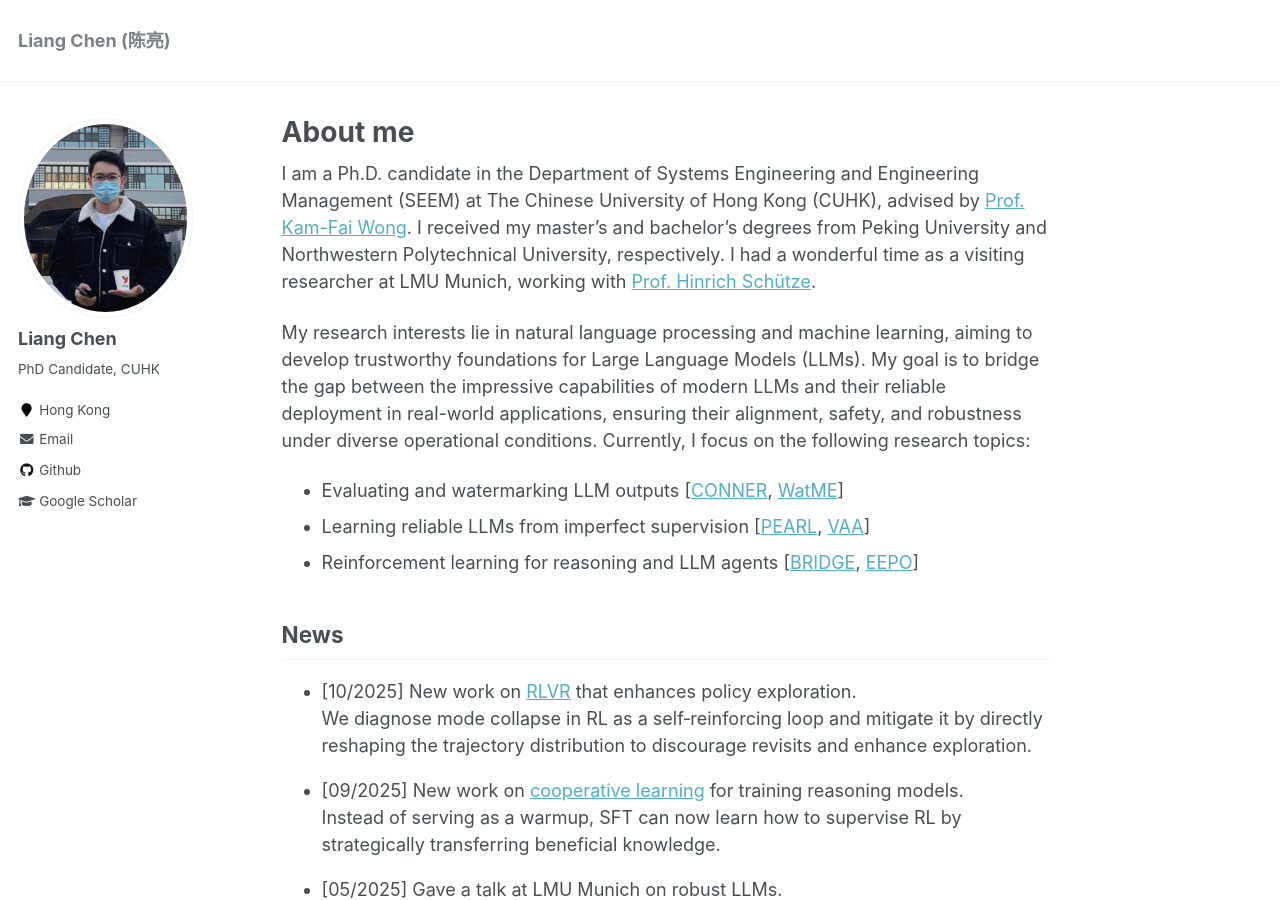
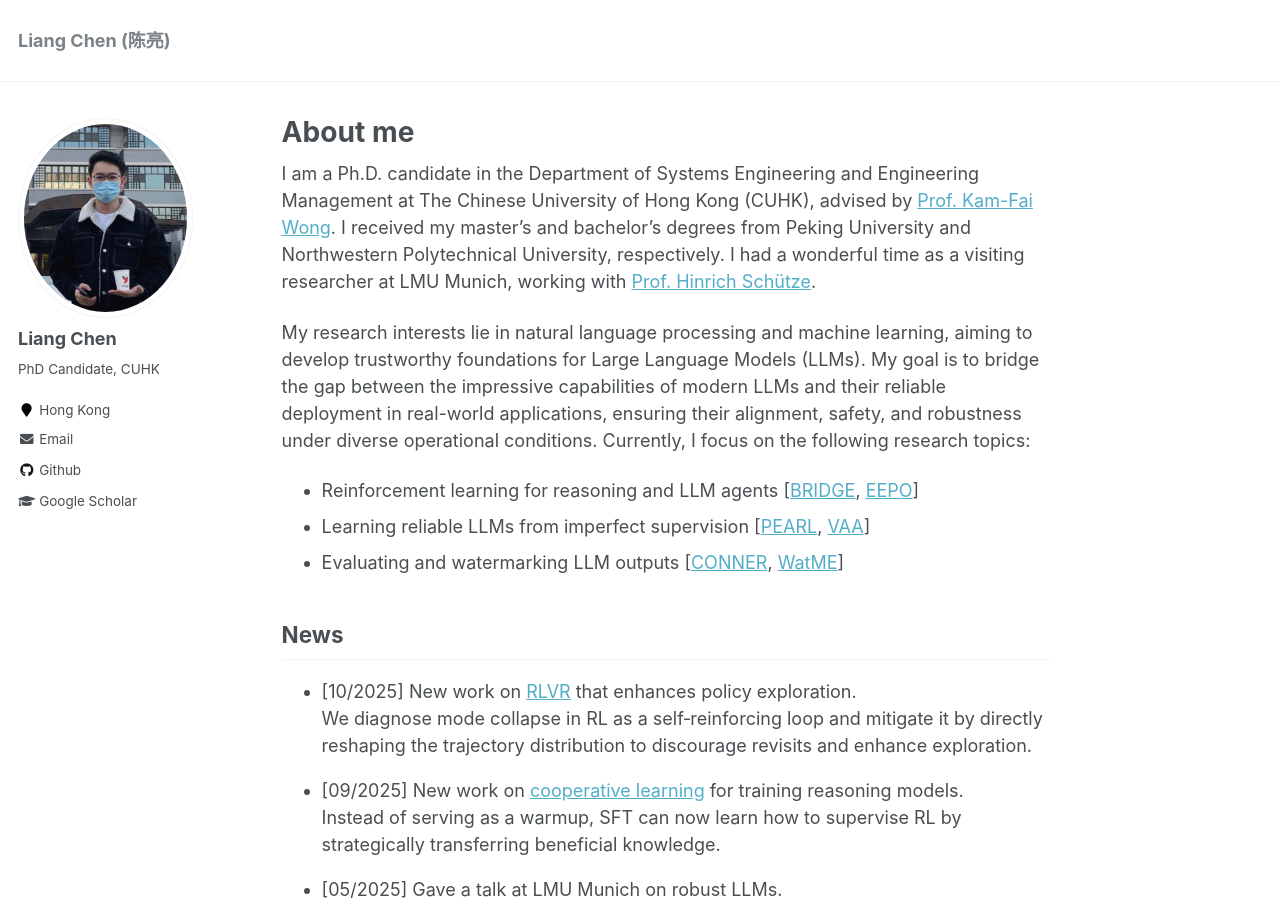
Before and after one commit to ChanLiang/ChanLiang.github.io, a Jekyll site: the page built from _pages/about.md, in a window 1280 px wide and 900 px high. Built offline with Jekyll 4.4.1, drawn with Linux system fonts in a browser that asks for light colours.

Commit message:
Update about.md

```diff
--- a/_pages/about.md
+++ b/_pages/about.md
@@ -11,7 +11,7 @@
 
 
 <!-- Liang Chen is a third-year Ph.D. student in the Department of Systems Engineering and Engineering Management at The Chinese University of Hong Kong (CUHK), advised by [Prof. Kam-Fai Wong](https://www1.se.cuhk.edu.hk/~kfwong/). He received his master and bachelor degrees from Peking University and Northwestern Polytechnical University, respectively. Currently, he is a visiting researcher at LMU Munich, working with [Prof. Hinrich Schütze](https://cisnlp.github.io/about/). -->
-I am a Ph.D. candidate in the Department of Systems Engineering and Engineering Management (SEEM) at The Chinese University of Hong Kong (CUHK), advised by [Prof. Kam-Fai Wong](https://www1.se.cuhk.edu.hk/~kfwong/). I received my master's and bachelor's degrees from Peking University and Northwestern Polytechnical University, respectively.
+I am a Ph.D. candidate in the Department of Systems Engineering and Engineering Management at The Chinese University of Hong Kong (CUHK), advised by [Prof. Kam-Fai Wong](https://www1.se.cuhk.edu.hk/~kfwong/). I received my master's and bachelor's degrees from Peking University and Northwestern Polytechnical University, respectively.
 I had a wonderful time as a visiting researcher at LMU Munich, working with [Prof. Hinrich Schütze](https://cisnlp.github.io/about/).
 <!-- Currently, I am a visiting researcher at LMU Munich, working with [Prof. Hinrich Schütze](https://cisnlp.github.io/about/). -->
 
@@ -22,9 +22,10 @@
 <!-- My research interests lie in natural language processing, aiming to develop trustworthy foundations for Large Language Models (LLMs), through novel techniques in machine learning. My ultimate goal is to bridge the gap between the impressive capabilities of modern LLMs and their reliable deployment in real-world applications, ensuring they maintain alignment, safety, and robustness under diverse operational conditions. -->
 
 My research interests lie in natural language processing and machine learning, aiming to develop trustworthy foundations for Large Language Models (LLMs). My goal is to bridge the gap between the impressive capabilities of modern LLMs and their reliable deployment in real-world applications, ensuring their alignment, safety, and robustness under diverse operational conditions. Currently, I focus on the following research topics:
+- Reinforcement learning for reasoning and LLM agents [[BRIDGE](https://arxiv.org/abs/2509.06948), [EEPO](https://arxiv.org/abs/2510.05837)]
+- Learning reliable LLMs from imperfect supervision [[PEARL](https://openreview.net/pdf?id=txoJvjfI9w), [VAA](https://openreview.net/pdf?id=EMHED4WTHT)]
 - Evaluating and watermarking LLM outputs [[CONNER](https://aclanthology.org/2023.emnlp-main.390), [WatME](https://aclanthology.org/2024.acl-long.496/)]
-- Learning reliable LLMs from imperfect supervision [[PEARL](https://openreview.net/pdf?id=txoJvjfI9w), [VAA](https://openreview.net/pdf?id=EMHED4WTHT)]
-- Reinforcement learning for reasoning and LLM agents [[BRIDGE](https://arxiv.org/abs/2509.06948), [EEPO](https://arxiv.org/abs/2510.05837)]
+
 
 
 <!-- - Empirical Investigation for LLM Reliability [[CONNER](https://aclanthology.org/2023.emnlp-main.390), [WatME](https://aclanthology.org/2024.acl-long.496.pdf)] -->
```
